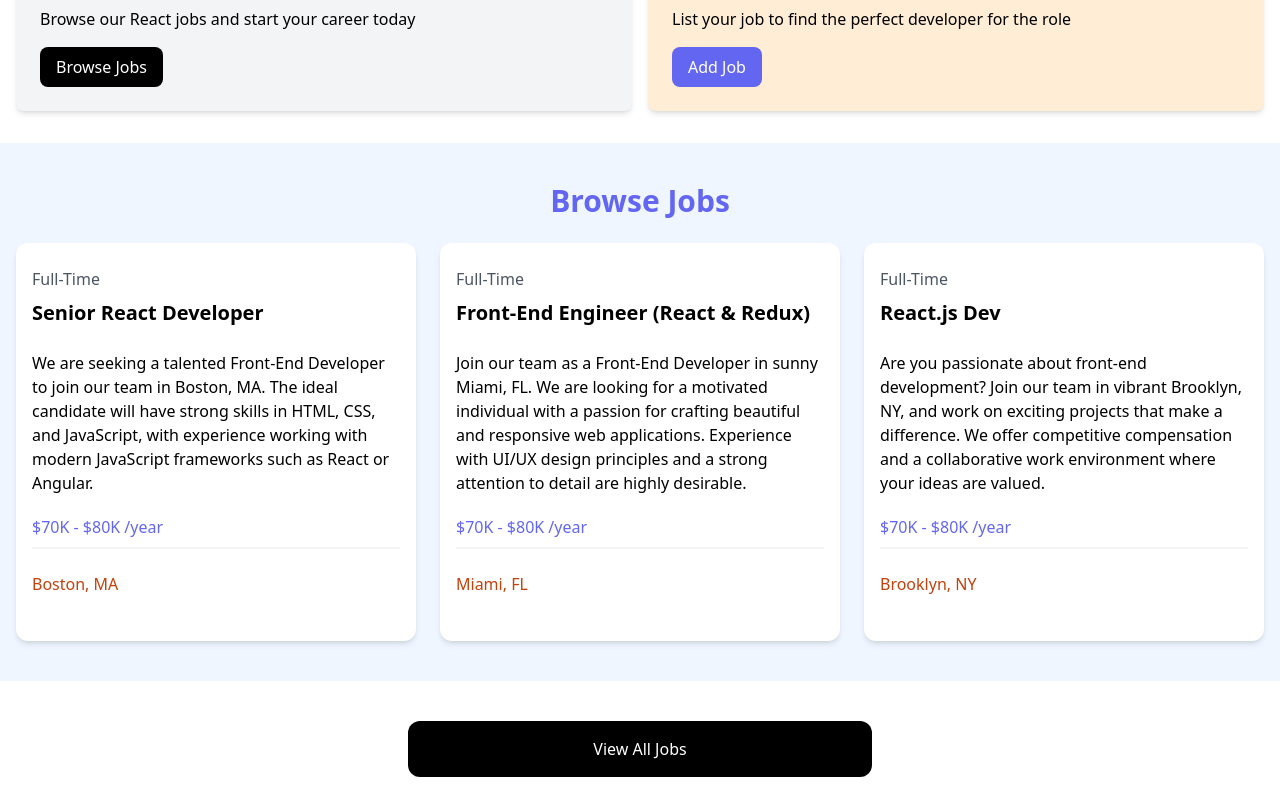
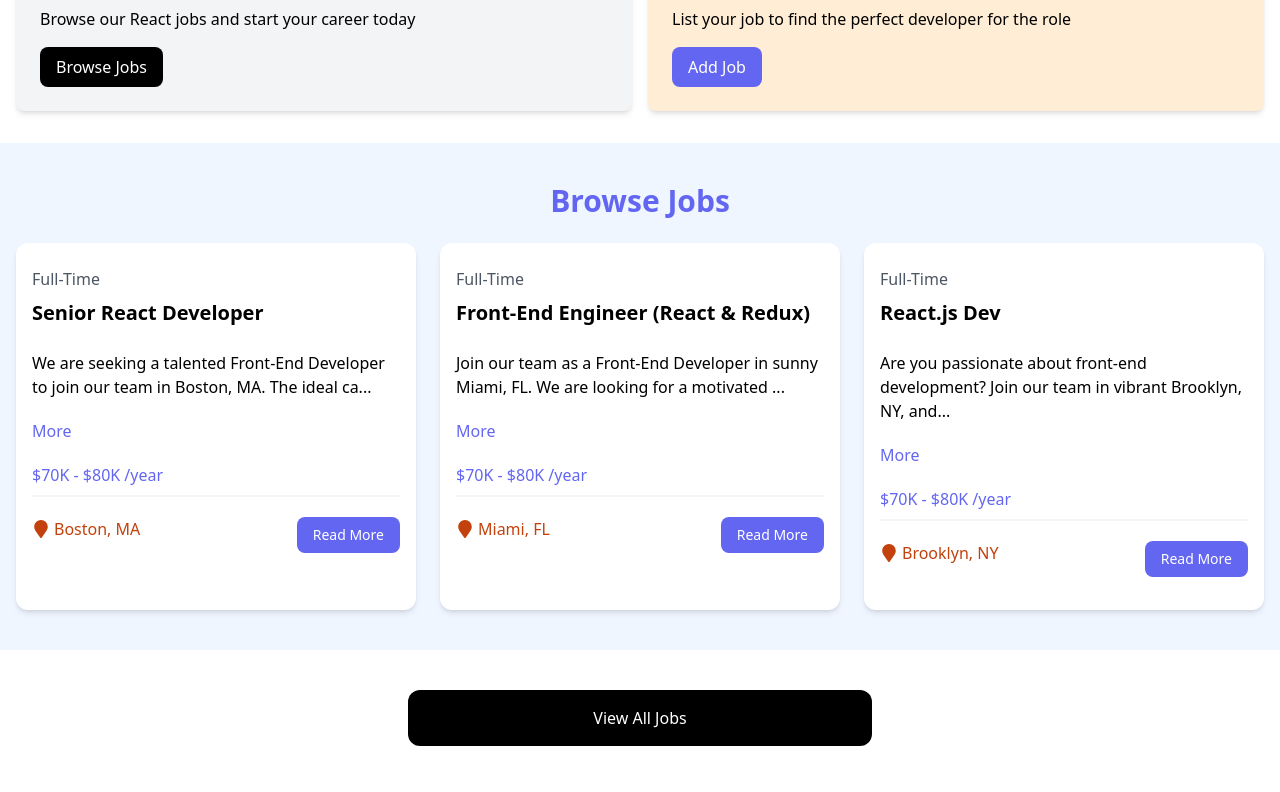
Before and after one commit to kamran-faiz/React-jobs-side, a React (Vite) app: page /Jobs in a window 1280 px wide. Shown: the part 466-1258 px from the top of the page. Built offline with nearby package versions, Linux system fonts and the light colour scheme.

Commit message:
Home page complete

```diff
--- a/package.json
+++ b/package.json
@@ -11,7 +11,9 @@
   },
   "dependencies": {
     "react": "^19.2.5",
-    "react-dom": "^19.2.5"
+    "react-dom": "^19.2.5",
+    "react-icons": "^5.6.0",
+    "react-router-dom": "^7.15.0"
   },
   "devDependencies": {
     "@eslint/js": "^10.0.1",
--- a/src/components/JobListing.jsx
+++ b/src/components/JobListing.jsx
@@ -1,6 +1,15 @@
 import React from 'react'
+import {useState} from 'react'
+import { FaMapMarker } from 'react-icons/fa';
 
-const jobListing = ({job}) => {
+
+const JobListing = ({job}) => {
+    const [showFullDescription , setShowFullDescription] = useState(false);
+
+    let description = job.description;
+    if(!showFullDescription){
+        description = description.substring(0,90) + "...";
+    }
   return (
       <div className="bg-white rounded-xl shadow-md relative">
               <div className="p-4">
@@ -10,8 +19,14 @@ const jobListing = ({job}) => {
                 </div>
 
                 <div className="mb-5">
-                {job.description}
+                {description}
                 </div>
+                   <button
+          onClick={() => setShowFullDescription((prevState) => !prevState)}
+          className='text-indigo-500 mb-5 hover:text-indigo-600'
+        >
+          {showFullDescription ? 'Less' : 'More'}
+        </button>
 
                 <h3 className="text-indigo-500 mb-2">{job.salary } /year</h3>
 
@@ -19,9 +34,15 @@ const jobListing = ({job}) => {
 
                 <div className="flex flex-col lg:flex-row justify-between mb-4">
                   <div className="text-orange-700 mb-3">
-                    <i className="fa-solid fa-location-dot text-lg"></i>
+                    <FaMapMarker className="inline text-lg mb-1 mr-1"/>
                     {job.location}
                   </div>
+                  <a
+            to={`/jobs/${job.id}`}
+            className='h-[36px] bg-indigo-500 hover:bg-indigo-600 text-white px-4 py-2 rounded-lg text-center text-sm'
+          >
+            Read More
+          </a>
 
                 </div>
               </div>
@@ -29,4 +50,4 @@ const jobListing = ({job}) => {
   )
 }
 
-export default jobListing
+export default JobListing
```
Also changed, not shown: 1 other file (tests, documents, lock files or other folders).
